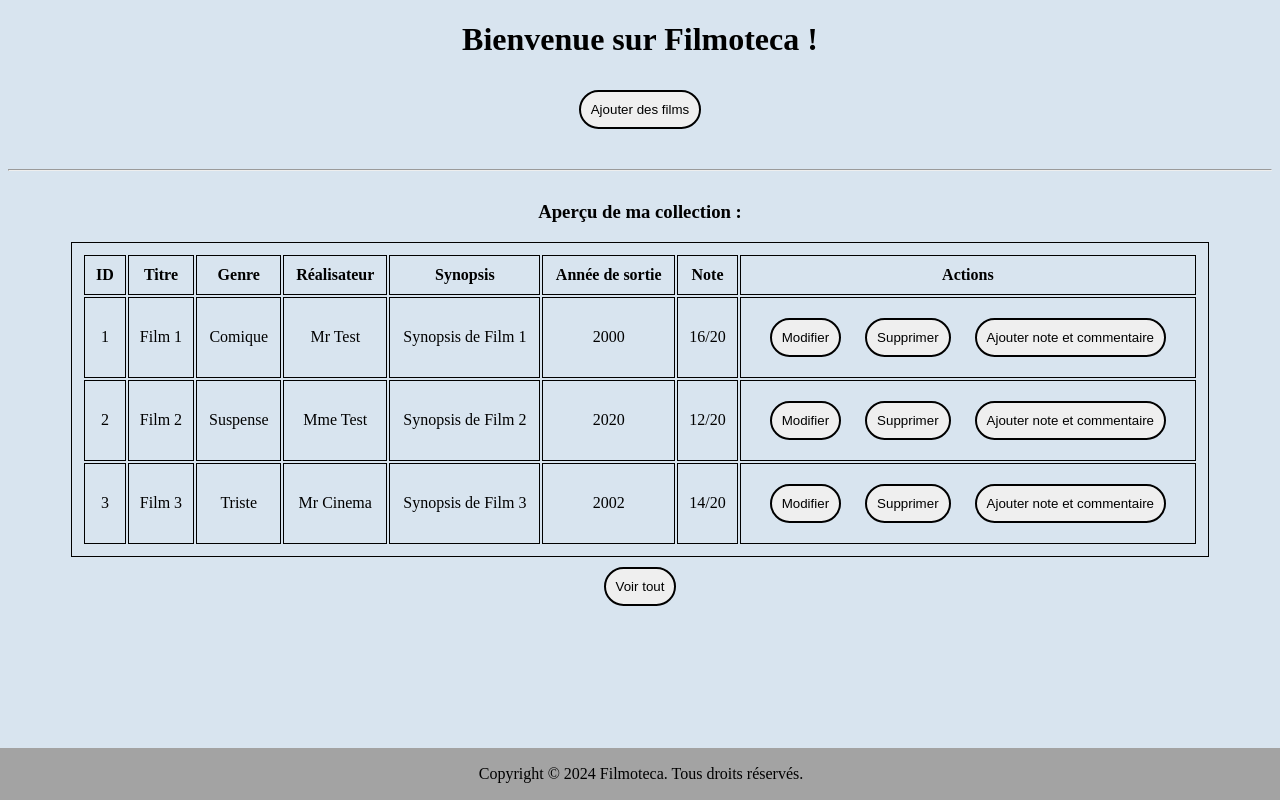
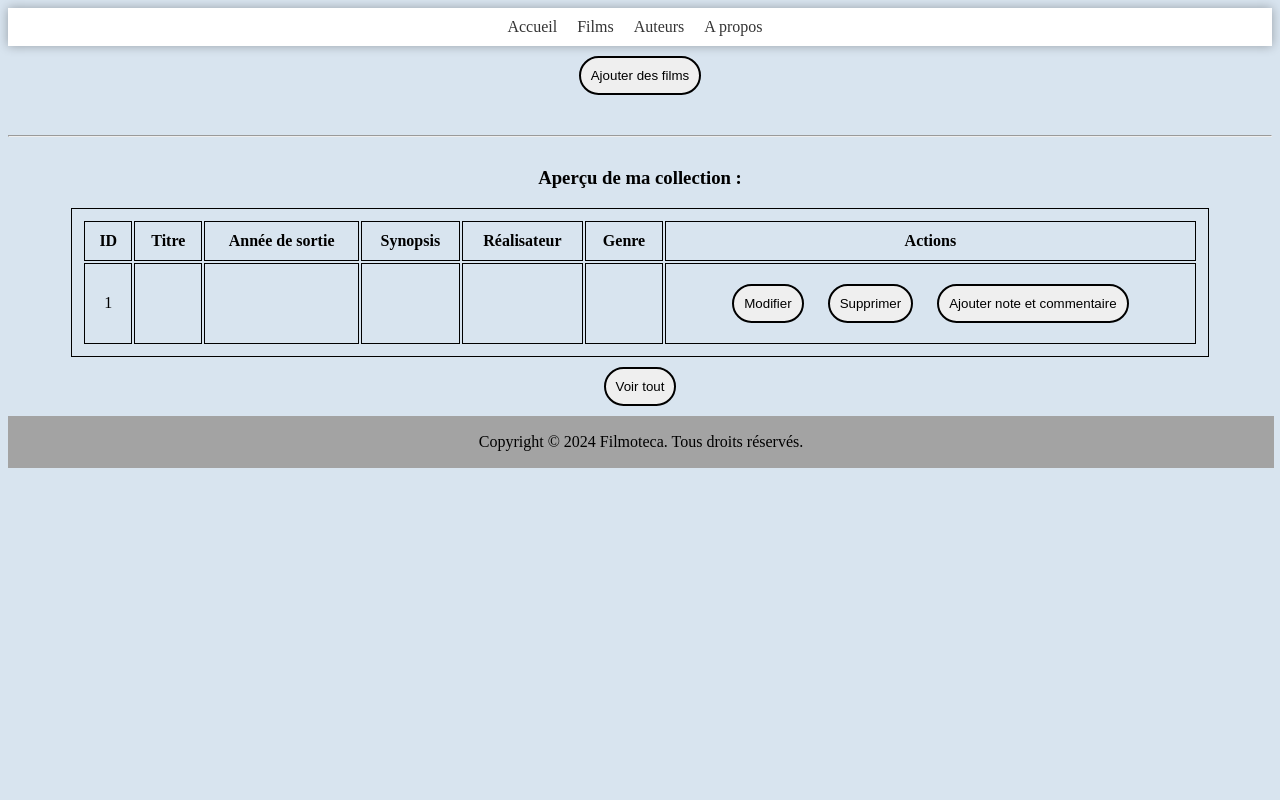
Before and after one commit to Jonathan8520/filmoteca, a PHP site: page / in a window 1280 px wide. Run offline with PHP 8.4, Linux system fonts and the light colour scheme; tables that the repository leaves empty or names only in its code hold one stand-in row (values such as "Sample post").

Commit message:
ajout de Composer - Vendor - twig - connexion BDD ok

```diff
--- a/index.html
+++ /dev/null
@@ -1,90 +0,0 @@
-<!DOCTYPE html>
-<html lang="fr">
-
-<head>
-    <meta charset="UTF-8">
-    <meta name="viewport" content="width=device-width, initial-scale=1.0">
-    <title>Filmoteca</title>
-    <link rel="stylesheet" href="styles.css">
-</head>
-
-<header>
-    <h1>Bienvenue sur Filmoteca !</h1>
-</header>
-
-<body>
-    <main>
-        <button id="btnLister">Ajouter des films</button>
-
-        <hr style="margin: 30px 0;">
-
-        <h3>Aperçu de ma collection :</h3>
-        <table id="tableauFilms">
-            <thead>
-                <tr>
-                    <th>ID</th>
-                    <th>Titre</th>
-                    <th>Genre</th>
-                    <th>Réalisateur</th>
-                    <th>Synopsis</th>
-                    <th>Année de sortie</th>
-                    <th>Note</td>
-                    <th>Actions</th>
-                </tr>
-            </thead>
-            <tbody id="tableauContenu">
-                <tr>
-                    <td>1</td>
-                    <td>Film 1</td>
-                    <td>Comique</td>
-                    <td>Mr Test</td>
-                    <td>Synopsis de Film 1</td>
-                    <td>2000</td>
-                    <td>16/20</td>
-                    <td>
-                        <button class="btnActions">Modifier</button>
-                        <button class="btnActions">Supprimer</button>
-                        <button class="btnActions vert">Ajouter note et commentaire</button>
-                    </td>
-                </tr>
-                <tr>
-                    <td>2</td>
-                    <td>Film 2</td>
-                    <td>Suspense</td>
-                    <td>Mme Test</td>
-                    <td>Synopsis de Film 2</td>
-                    <td>2020</td>
-                    <td>12/20</td>
-                    <td>
-                        <button class="btnActions">Modifier</button>
-                        <button class="btnActions">Supprimer</button>
-                        <button class="btnActions vert">Ajouter note et commentaire</button>
-                    </td>
-                </tr>
-                <tr>
-                    <td>3</td>
-                    <td>Film 3</td>
-                    <td>Triste</td>
-                    <td>Mr Cinema</td>
-                    <td>Synopsis de Film 3</td>
-                    <td>2002</td>
-                    <td>14/20</td>
-                    <td>
-                        <button class="btnActions">Modifier</button>
-                        <button class="btnActions">Supprimer</button>
-                        <button class="btnActions vert">Ajouter note et commentaire</button>
-                    </td>
-                </tr>
-            </tbody>
-        </table>
-        <button class="btnActions vert">Voir tout</button>
-    </main>
-
-
-</body>
-
-<footer>
-    <p>Copyright © 2024 Filmoteca. Tous droits réservés.</p>
-</footer>
-
-</html>
--- /dev/null
+++ b/index.php
@@ -0,0 +1,22 @@
+<?php
+// Initialiser Twig
+require_once 'vendor/autoload.php';
+
+$loader = new \Twig\Loader\FilesystemLoader('templates');
+$twig = new \Twig\Environment($loader);
+
+// Connexion à la base de données
+try {
+    $pdo = new PDO('mysql:host=localhost;dbname=filmoteca', 'root', '');
+    $pdo->setAttribute(PDO::ATTR_ERRMODE, PDO::ERRMODE_EXCEPTION);
+} catch (PDOException $e) {
+    echo 'Connexion échouée : ' . $e->getMessage();
+    exit; // Arrêter l'exécution si la connexion échoue
+}
+
+
+// Récupérer les films depuis la base de données
+$films = $pdo->query("SELECT * FROM movie")->fetchAll(PDO::FETCH_ASSOC);
+
+// Rendre le template avec les films
+echo $twig->render('index.html.twig', ['films' => $films]);
--- a/styles.css
+++ b/style/styles.css
@@ -1,6 +1,38 @@
 body {
     background-color: rgb(216, 228, 239);
     text-align: center;
+}
+
+nav {
+    background-color: rgb(255, 255, 255);
+    padding: 10px;
+    box-shadow: 0 0 10px rgba(0, 0, 0, 0.3);
+    display: flex;
+    justify-content: center;
+}
+
+nav ul {
+    list-style-type: none;
+    margin: 0;
+    padding: 0;
+    display: flex;
+}
+
+nav ul li {
+    margin-right: 10px;
+}
+
+nav ul li a {
+    text-decoration: none;
+    color: #333;
+    padding: 5px;
+}
+
+nav ul li a:hover {
+    background: rgb(124, 124, 124);
+    color: white;
+    transition: all 0.3s ease-in-out;
+    border-radius: 10px;
 }
 
 #tableauFilms {
@@ -38,9 +70,6 @@
 }
 
 footer {
-    position: fixed;
-    bottom: 0;
-    left: 0;
     width: 100%;
     padding: 1px;
     background-color: rgb(163, 163, 163);
--- /dev/null
+++ b/templates/index.html.twig
@@ -0,0 +1,70 @@
+<!DOCTYPE html>
+<html lang="fr">
+
+<head>
+    <meta charset="UTF-8">
+    <meta name="viewport" content="width=device-width, initial-scale=1.0">
+    <title>Filmoteca</title>
+    <link rel="stylesheet" href="/style/styles.css">
+</head>
+
+<header>
+    <nav>
+        <ul>
+            <li><a href="#">Accueil</a></li>
+            <li><a href="#">Films</a></li>
+            <li><a href="#">Auteurs</a></li>
+            <li><a href="#">A propos</a></li>
+        </ul>
+    </nav>
+</header>
+
+<body>
+    <main>
+        <button id="btnLister">Ajouter des films</button>
+
+        <hr style="margin: 30px 0;">
+
+        <h3>Aperçu de ma collection :</h3>
+        <table id="tableauFilms">
+            <thead>
+                <tr>
+                    <th>ID</th>
+                    <th>Titre</th>
+                    <th>Année de sortie</th>
+                    <th>Synopsis</th>
+                    <th>Réalisateur</th>
+                    <th>Genre</th>
+                    <th>Actions</th>
+                </tr>
+            </thead>
+            <tbody id="tableauContenu">
+                {% for film in films %}
+                <tr>
+                    <td>{{ film.id }}</td>
+                    <td>{{ film.title }}</td>
+                    <td>{{ film.year }}</td>
+                    <td>{{ film.synopsis }}</td>
+                    <td>{{ film.director }}</td>
+                    <td>{{ film.genre }}</td>
+                    <td>
+                        <button class="btnActions" onclick="editFilm({{ film.id }})">Modifier</button>
+                        <button class="btnActions" onclick="deleteFilm({{ film.id }})">Supprimer</button>
+                        <button class="btnActions vert" onclick="addComment({{ film.id }})">Ajouter note et
+                            commentaire</button>
+                    </td>
+                </tr>
+                {% endfor %}
+            </tbody>
+        </table>
+        <button class="btnActions vert">Voir tout</button>
+    </main>
+
+
+</body>
+
+<footer>
+    <p>Copyright © 2024 Filmoteca. Tous droits réservés.</p>
+</footer>
+
+</html>
```
Also changed, not shown: composer.json (added, +17 -0 lines), 2 other files.
